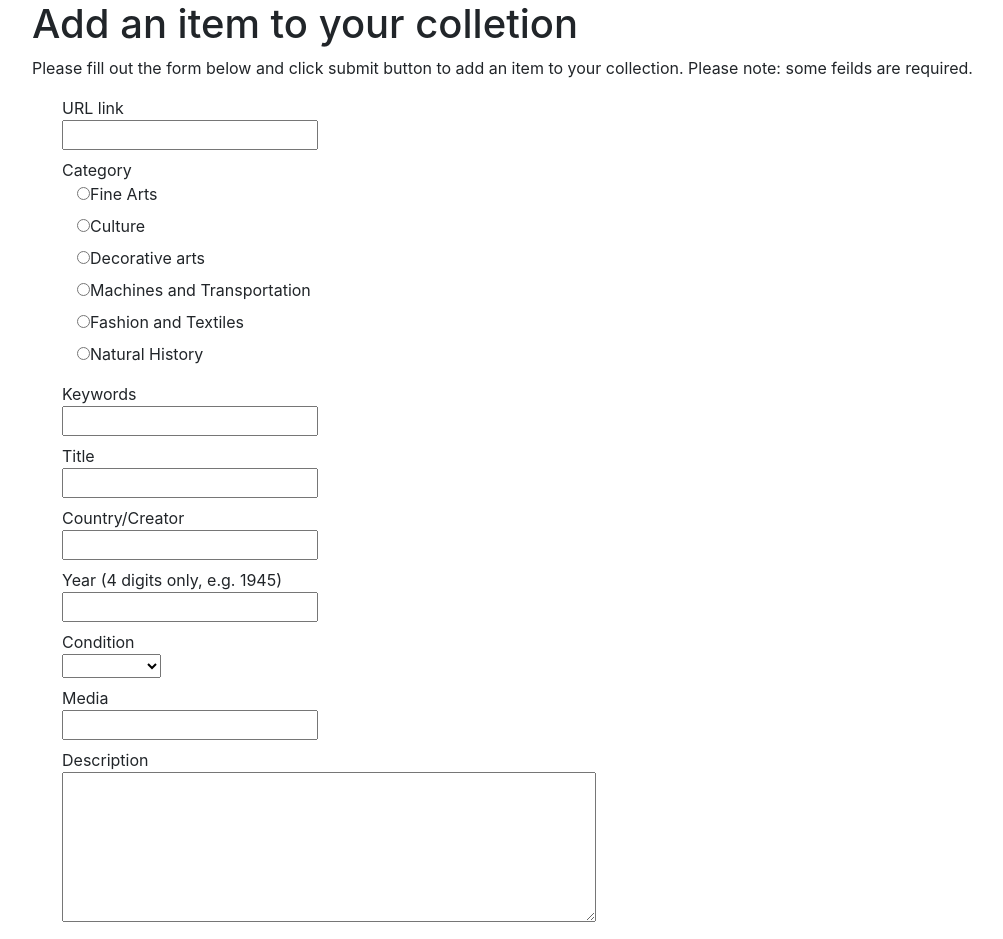
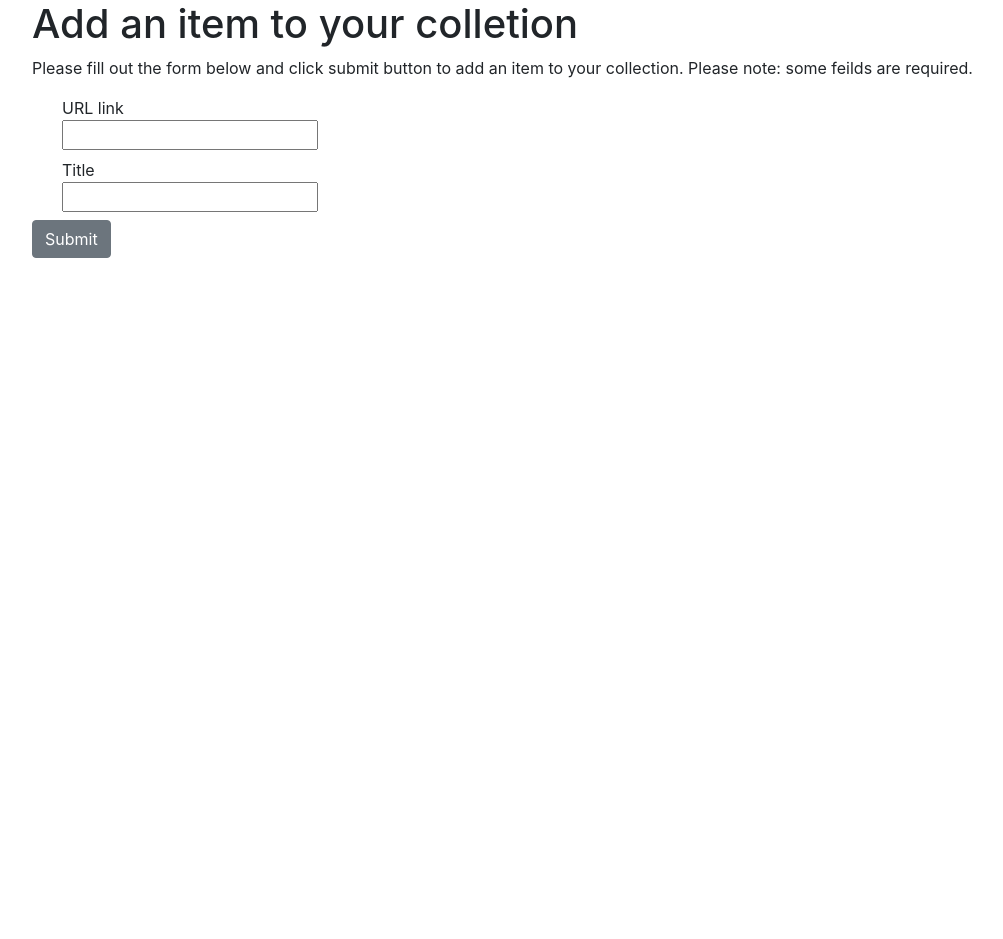
Before and after one commit to Carolista/collection-organizer, an Angular app in the folder frontEnd/: page / in a window 1280 px wide. Shown: the top 939 px of the page, without its empty margins (68-1071 px from the left). After the commit the page ends 800 px from the top, so only its background shows below. Built offline with nearby package versions, Linux system fonts and the light colour scheme.

Commit message:
made a copy of a short form for back end testing

```diff
--- a/frontEnd/src/app/add-item-form/add-item-form.component.html
+++ b/frontEnd/src/app/add-item-form/add-item-form.component.html
@@ -12,7 +12,7 @@
                       <input formControlName="url" type="text" id="url">
                   </label><br>
                   <span *ngIf="!addItemForm.get('url').valid && addItemForm.get('url').touched"><nobr>Please enter url</nobr></span>
-                  <label for="category">Category<br>
+                  <!-- <label for="category">Category<br>
                     <div class="col">
                         <div class="radio" *ngFor="let category of browseMainCategories">
                             <label>
@@ -23,42 +23,42 @@
                             </label>
                         </div>
                     </div>
-                </label><br>
-                <label for="keywords">Keywords<br>
+                </label><br> -->
+                <!-- <label for="keywords">Keywords<br>
                     <input formControlName="keywords" id="keywords" type="text">
-                </label><br>
+                </label><br> -->
                 <label for="title">Title<br>
                     <input formControlName="title" id="title" type="text">
                 </label><br>
-                <label for="country/creator">Country/Creator<br>
+                <!-- <label for="country/creator">Country/Creator<br>
                     <input formControlName="country/creator" id="country/creator" type="text">
                 </label><br>
                 <label for="year">Year (4 digits only, e.g. 1945)<br>
                     <input formControlName="year" id="year" type="number">
-                </label><br>
-                <label for="condition">Condition<br>
-                    <!-- <input formControlName="condition" id="condition" type="text"> -->
-                    <select formControlName="condition" id="condition">
+                </label><br> -->
+                <!-- <label for="condition">Condition<br>
+                    <input formControlName="condition" id="condition" type="text"> -->
+                    <!-- <select formControlName="condition" id="condition">
                         <option value="fair">fair</option>
                         <option value = "good">good</option>
                         <option value = "very-good">very good</option>
                         <option value = "excellent">excellent</option>
                     </select>
-                </label><br>
-                <label for="media">Media<br>
+                </label><br> -->
+                <!-- <label for="media">Media<br>
                     <input formControlName="media" id="media" type="text">
-                </label><br>
-                <label for="description">Description<br>
-                    <!-- <input formControlName="description" id="description" type="text"> -->
-                    <textarea formControlName="description" id="description"
+                </label><br> -->
+                <!-- <label for="description">Description<br>
+                    <input formControlName="description" id="description" type="text"> -->
+                    <!-- <textarea formControlName="description" id="description"
                     rows="6" cols="50"
-                    >
+                    > -->
 
-                    </textarea>
-                </label><br>
+                    <!-- </textarea> -->
+                <!-- </label><br>
                 <label for="references">References<br>
                     <input formControlName="references" id="references" type="text">
-                </label><br>
+                </label><br> -->
                </div>
           </div>
           <button class="btn btn-secondary" type="submit">Submit</button>
--- a/frontEnd/src/app/add-item-form/add-item-form.component.ts
+++ b/frontEnd/src/app/add-item-form/add-item-form.component.ts
@@ -19,15 +19,15 @@ export class AddItemFormComponent implements OnInit {
   ngOnInit():void{
     this.addItemForm = new FormGroup ({
       'url': new FormControl (null, Validators.required),
-      'category': new FormControl (null, Validators.required),
-      'keywords': new FormControl (null),
+      // 'category': new FormControl (null, Validators.required),
+      // 'keywords': new FormControl (null),
       'title': new FormControl (null, Validators.required),
-      'country/creator': new FormControl (null),
-      'year': new FormControl (null),
-      'condition': new FormControl (null),
-      'media': new FormControl (null),
-      'description': new FormControl (null),
-      'references': new FormControl (null)
+      // 'country/creator': new FormControl (null),
+      // 'year': new FormControl (null),
+      // 'condition': new FormControl (null),
+      // 'media': new FormControl (null),
+      // 'description': new FormControl (null),
+      // 'references': new FormControl (null)
     });
 
   }
```
